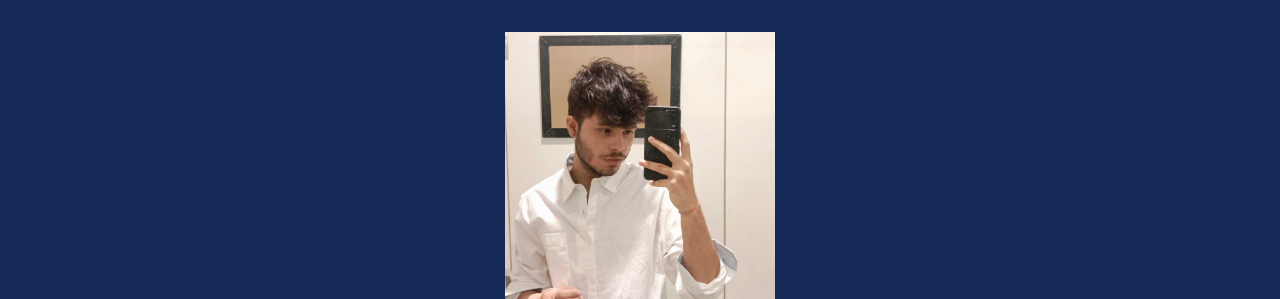
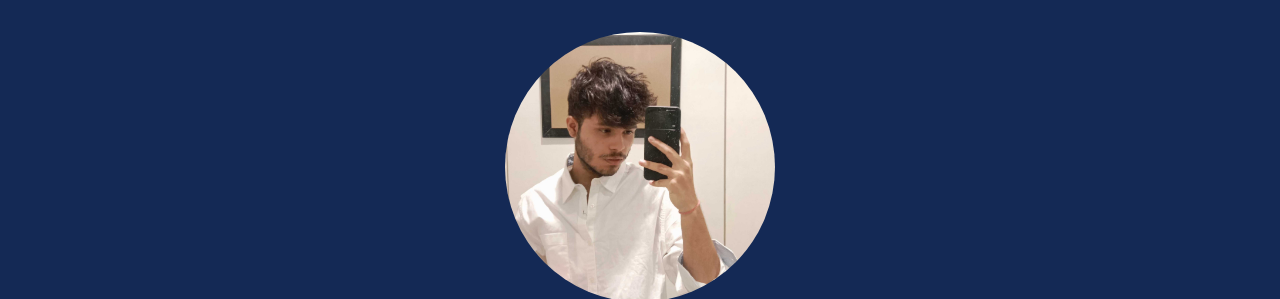
Before and after one commit to OGxAdiiii/my-portfolio, a website: page index.html in a window 1280 px wide. Shown: the top 299 px of the page. Drawn offline with Linux system fonts and the light colour scheme.

Commit message:
style.css

```diff
--- a/src/css/style.css
+++ b/src/css/style.css
@@ -46,6 +46,7 @@ header a{
 
 header img {
         margin: auto;
+        border-radius: 150px;
 }
 
 header nav a:hover,
```
